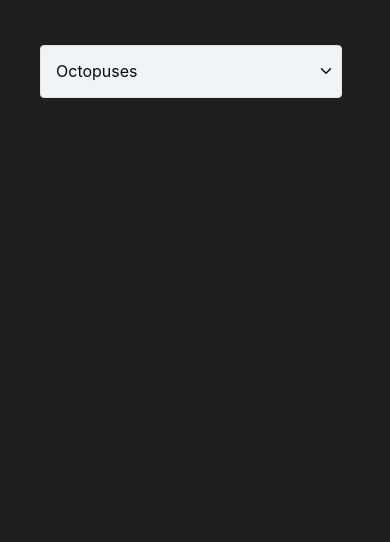
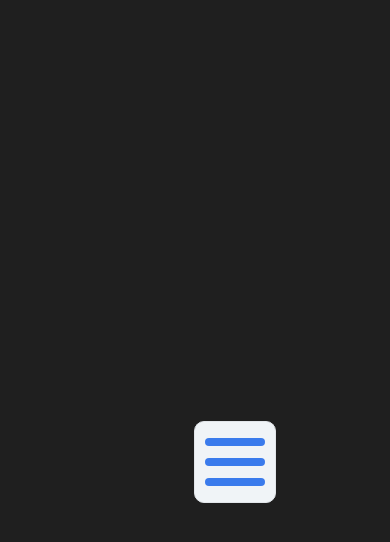
Before and after one commit to sudhir9297/React-Components, a React (Create React App) app: page / in a window 390 px wide. Shown: the top 542 px of the page. Built offline with nearby package versions, Linux system fonts and the light colour scheme.

Commit message:
hamburger button

```diff
--- a/src/App.js
+++ b/src/App.js
@@ -1,11 +1,17 @@
-import React from "react";
+import React, { useState } from "react";
 import styled from "styled-components";
-import { Accordion } from "./components";
+import { HamBurger } from "./components";
 
 function App() {
+  const [value, setValue] = useState(false);
+
+  const handleClick = () => {
+    setValue(!value);
+  };
+
   return (
     <AppContainer>
-      <Accordion title="Octopuses" content="Octopuses have three hearts." />
+      <HamBurger value={value} handleClick={handleClick} />
     </AppContainer>
   );
 }
@@ -18,4 +24,7 @@ const AppContainer = styled.div`
   padding: 40px;
   background-color: #1f1f1f;
   color: #ffffff;
+  display: flex;
+  justify-content: center;
+  align-items: center;
 `;
--- /dev/null
+++ b/src/components/HamBurger/index.js
@@ -0,0 +1,50 @@
+import React from "react";
+import styled from "styled-components";
+
+function index({ value, handleClick }) {
+  return (
+    <Container onClick={handleClick} value={value}>
+      <span />
+      <span />
+      <span />
+    </Container>
+  );
+}
+
+export default index;
+
+const Container = styled.div`
+  width: 80px;
+  height: 80px;
+  border: 1px solid #e1e5e9;
+  border-radius: 10px;
+  background-color: #f0f4f7;
+  display: flex;
+  justify-content: center;
+  align-items: center;
+  position: relative;
+  overflow: hidden;
+
+  span {
+    position: absolute;
+    width: 60px;
+    height: 8px;
+    background-color: #3a7bec;
+    border-radius: 4px;
+    transition: 0.5s;
+  }
+
+  span:nth-child(1) {
+    transform: ${({ value }) =>
+      value ? "translateY(0px) rotate(45deg)" : "translateY(-20px)"};
+  }
+  span:nth-child(2) {
+    transform: ${({ value }) =>
+      value ? "translateX(80px)" : "translateX(0px)"};
+  }
+  span:nth-child(3) {
+    transform: ${({ value }) =>
+      value ? "translateY(0px) rotate(315deg)" : "translateY(20px)"};
+    transition-delay: 0.15s;
+  }
+`;
--- a/src/components/index.js
+++ b/src/components/index.js
@@ -1,5 +1,6 @@
 import ToggleButton from "./ToggleButton";
 import SliderComponent from "./Slider";
 import Accordion from "./Accordion";
+import HamBurger from "./HamBurger";
 
-export { ToggleButton, SliderComponent, Accordion };
+export { ToggleButton, SliderComponent, Accordion, HamBurger };
```
